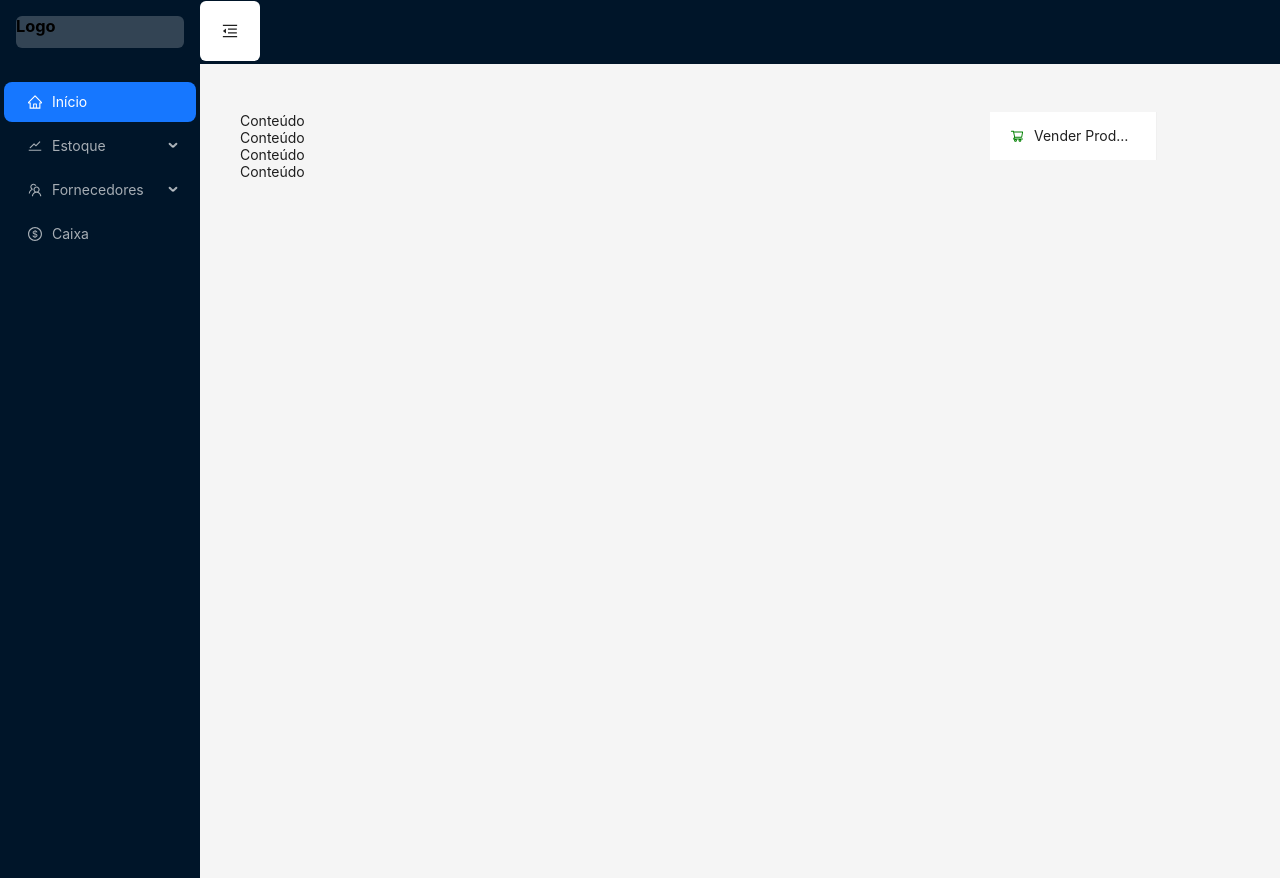
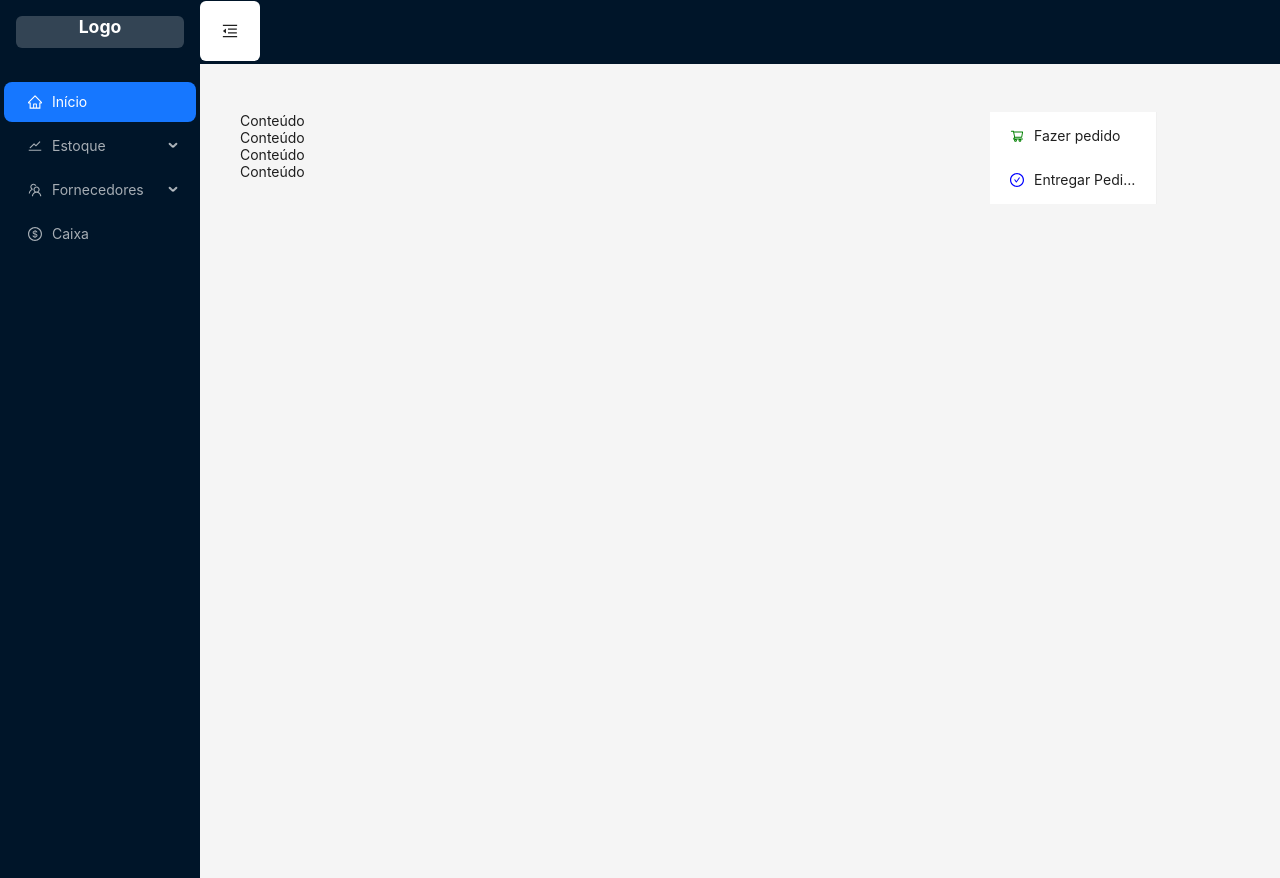
Before and after one commit to Wilksonflor/Conveniencia., a React (Vite) app in the folder Conveniencia/cliente/: page / in a window 1280 px wide. Built offline with nearby package versions, Linux system fonts and the light colour scheme; no server answers.

Commit message:
feat: Inserido o menu lateral no Home.jsx

```diff
--- /dev/null
+++ b/Conveniencia/cliente/src/componentes/Menu/Menu.module.css
@@ -0,0 +1,5 @@
+.logo {
+  color: #fff;
+  text-align: center;
+  font-size: 1.1rem;
+}
--- a/Conveniencia/cliente/src/componentes/Menu/MenuLateral.jsx
+++ b/Conveniencia/cliente/src/componentes/Menu/MenuLateral.jsx
@@ -17,6 +17,7 @@ import { Layout, Menu, Button } from "antd";
 import { Routes, Route, Link } from "react-router-dom";
 import ModalAdProdutos from "../layouts/ModalAProdutos/ModalAdProdutos";
 import { Home } from "../../pages/Home/Home";
+import styles from "./Menu.module.css";
 const { Header, Sider, Content } = Layout;
 const { SubMenu } = Menu;
 
@@ -32,7 +33,7 @@ const App = () => {
     <Layout>
       <Sider trigger={null} collapsible collapsed={collapsed}>
         <div className="demo-logo-vertical">
-          <h3>Logo</h3>
+          <h3 className={styles.logo}>Logo</h3>
         </div>
 
         <Menu
@@ -49,7 +50,7 @@ const App = () => {
               <Link to={"/estoque/"}>Itens do Estoque</Link>
             </Menu.Item>
             <Menu.Item key="2-2" icon={<PlusOutlined />} onClick={handleModal}>
-              Adicionar Produto
+              Cadastrar Produto
             </Menu.Item>
           </SubMenu>
           <SubMenu key="3" icon={<TeamOutlined />} title="Fornecedores">
--- a/Conveniencia/cliente/src/componentes/layouts/ModalVeProdutos/ModalVeProdutos.jsx
+++ b/Conveniencia/cliente/src/componentes/layouts/ModalVeProdutos/ModalVeProdutos.jsx
@@ -1,7 +1,7 @@
 import { useEffect, useState } from "react";
 import axios from "axios";
-import { Modal, Button, Form, Input, Row, Col, Select } from "antd";
-
+import { Modal, Button, Form, Input, Row, Col, Select, message } from "antd";
+import { PlusOutlined } from "@ant-design/icons";
 const { Option } = Select;
 
 const ModalVeProdutos = ({ visible, onCancel }) => {
@@ -9,12 +9,14 @@ const ModalVeProdutos = ({ visible, onCancel }) => {
   const [produtoSelecionado, setProdutoSelecionado] = useState("");
   const [precoProduto, setPrecoProduto] = useState("");
   const [produtos, setProdutos] = useState([]);
+  const [nomeCliente, setNomeCliente] = useState("");
+  const [quantidadePedido, setQuantidadePedido] = useState("");
+  const [valorPedido, setValorPedido] = useState("");
 
   useEffect(() => {
     const fetchProdutos = async () => {
       try {
         const response = await axios.get("http://localhost:5000/produtos");
-        console.log("produtos do vender", response);
         setProdutos(response.data.produto);
       } catch (error) {
         console.error("Erro ao buscar produtos:", error);
@@ -23,6 +25,11 @@ const ModalVeProdutos = ({ visible, onCancel }) => {
 
     fetchProdutos();
   }, []);
+
+  const calcularValorPedido = () => {
+    const valorConvertido = Number(quantidadePedido) * Number(precoProduto);
+    console.log(`Valor convertido: ${valorConvertido}`);
+  };
 
   const handleChange = (value) => {
     setProdutoSelecionado(value);
@@ -41,11 +48,14 @@ const ModalVeProdutos = ({ visible, onCancel }) => {
   const handleOk = async () => {
     setLoading(true);
     // Lógica para adicionar o produto
+    setTimeout(() => {
+      message.success("Pedido realizado com sucesso");
+    }, 200);
   };
 
   return (
     <Modal
-      title="Cadastrar Produto"
+      title="Fazer pedido"
       open={visible}
       onCancel={onCancel}
       footer={[
@@ -58,12 +68,20 @@ const ModalVeProdutos = ({ visible, onCancel }) => {
           loading={loading}
           onClick={handleOk}
         >
-          Adicionar
+          Fazer pedido
         </Button>,
       ]}
     >
       <Form layout="vertical">
         <Row gutter={16}>
+          <Col span={12}>
+            <Form.Item label="Nome do cliente">
+              <Input
+                value={nomeCliente}
+                onChange={(e) => setNomeCliente(e.target.value)}
+              />
+            </Form.Item>
+          </Col>
           <Col span={12}>
             <Form.Item label="Selecione o produto">
               <Select
@@ -85,7 +103,36 @@ const ModalVeProdutos = ({ visible, onCancel }) => {
           </Col>
           <Col span={12}>
             <Form.Item label="Preço unitário (R$)">
-              <Input readOnly value={precoProduto} />
+              <Input disabled value={precoProduto} />
+            </Form.Item>
+          </Col>
+
+          <Col span={12}>
+            <Form.Item label="Digite a quantidade">
+              <Input
+                value={quantidadePedido}
+                onChange={(e) => {
+                  setQuantidadePedido(e.target.value);
+                  calcularValorPedido();
+                }}
+              />
+            </Form.Item>
+          </Col>
+          <Col span={12}>
+            <Form.Item label="Valor do pedido (R$)">
+              <Input
+                disabled
+                // value={valorPedido}
+                onChange={calcularValorPedido}
+              />
+            </Form.Item>
+          </Col>
+          <Col span={14}>
+            <Form.Item>
+              <Button>
+                <PlusOutlined style={{ color: "green" }} />
+                Adicionar ao pedido
+              </Button>
             </Form.Item>
           </Col>
         </Row>
--- a/Conveniencia/cliente/src/componentes/layouts/SearchEstoque/FiltrosEstoque.jsx
+++ b/Conveniencia/cliente/src/componentes/layouts/SearchEstoque/FiltrosEstoque.jsx
@@ -15,11 +15,8 @@ const FiltrosEstoque = ({ onSearch }) => {
       );
 
       if (response.status === 200) {
-        // Se a busca for bem-sucedida
-        console.log(`Produtos localizados:`, response.data);
         onSearch(response.data.produtos);
-        // setBuscar("");
-        setError(null); // Limpa o erro, se houver
+        setError(null);
       } else {
         console.log("Erro ao buscar produtos: status de resposta inválido");
         setError("Erro ao buscar produtos: status de resposta inválido");
--- a/Conveniencia/cliente/src/pages/Estoque/Estoque.module.css
+++ b/Conveniencia/cliente/src/pages/Estoque/Estoque.module.css
@@ -2,6 +2,7 @@ h2 {
   text-align: center;
   text-transform: uppercase;
   font-family: sans-serif;
+  margin-bottom: 20px;
 }
 
 .containerSearch {
--- a/Conveniencia/cliente/src/pages/Home/Home.jsx
+++ b/Conveniencia/cliente/src/pages/Home/Home.jsx
@@ -1,5 +1,5 @@
 import { Row, Col, Menu } from "antd";
-import { ShoppingCartOutlined } from "@ant-design/icons";
+import { ShoppingCartOutlined, CheckCircleOutlined } from "@ant-design/icons";
 import ModalVeProdutos from "../../componentes/layouts/ModalVeProdutos/ModalVeProdutos";
 import { useState } from "react";
 
@@ -25,16 +25,21 @@ export const Home = () => {
               icon={<ShoppingCartOutlined style={{ color: "green" }} />}
               onClick={handleModalVender}
             >
-              Vender Produto
+              Fazer pedido
             </Menu.Item>
 
-            {/* <Menu.Item>Estoque</Menu.Item>
-            <Menu.Item>Menu</Menu.Item>
-            <Menu.Item>Menu</Menu.Item>
-            <Menu.Item>Menu</Menu.Item>
-            <Menu.Item>Menu</Menu.Item>
-            <Menu.Item>Menu</Menu.Item>
-            <Menu.Item>Menu</Menu.Item> */}
+            <Menu.Item
+              key="entregarPedido"
+              icon={<CheckCircleOutlined style={{ color: "blue" }} />}
+            >
+              Entregar Pedido
+            </Menu.Item>
+            {/* <Menu.Item>Menu</Menu.Item> */}
+            {/* <Menu.Item>Menu</Menu.Item> */}
+            {/* <Menu.Item>Menu</Menu.Item> */}
+            {/* <Menu.Item>Menu</Menu.Item> */}
+            {/* <Menu.Item>Menu</Menu.Item> */}
+            {/* <Menu.Item>Menu</Menu.Item> */}
           </Menu>
         </Col>
         <Col xs={24} sm={18} order={1}>
```
Also changed, not shown: 2 other files (tests, documents, lock files or other folders).
